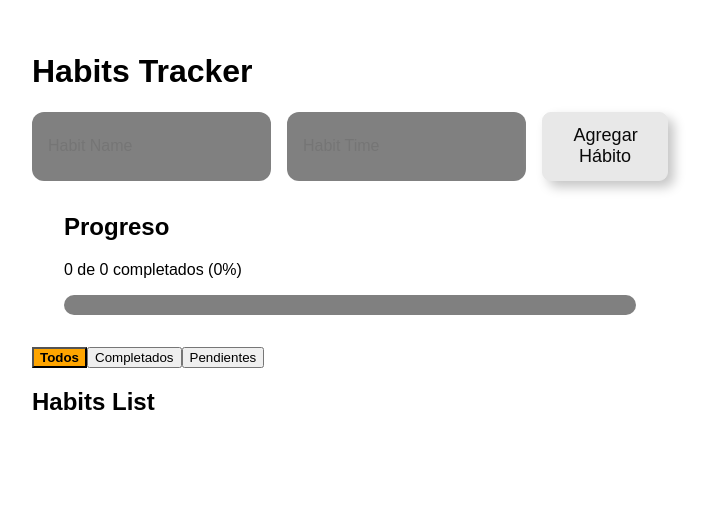
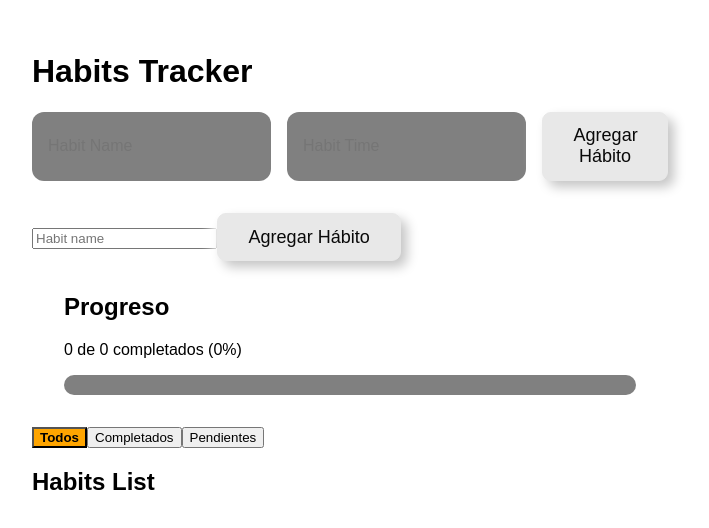
Before and after one commit to o0VanFanel0o/habit-react, a React (Vite) app: page / in a window 1280 px wide. Shown: the top 528 px of the page, without its empty margins (290-999 px from the left). Built offline with nearby package versions, Linux system fonts and the light colour scheme.

Commit message:
feat: integrate HabitCheck component into App for enhanced habit tracking
- Added HabitCheck component to the App to allow users to check off habits as completed.
- Updated App component to include HabitCheck, improving user interaction and habit management.

```diff
--- a/src/App.jsx
+++ b/src/App.jsx
@@ -3,6 +3,7 @@ import HabitsList from "./components/HabitsList";
 import HabitForm from "./components/HabitForm";
 import ProgressSummary from "./components/ProgressSummary";
 import FilterButtons from "./components/FilterButtons";
+import HabitCheck from "./components/HabitCheck";
 
 function App() {
   const [habits, setHabits] = useState(() => {
@@ -48,6 +49,8 @@ function App() {
       <h1>Habits Tracker</h1>
       <HabitForm onAddHabit={addHabit}/>
 
+      <HabitCheck onAddHabit={addHabit}/>
+
       <ProgressSummary habits={habits}/>
 
       <FilterButtons filter={filter} setFilter={setFilter}/>
--- /dev/null
+++ b/src/components/HabitCheck.jsx
@@ -0,0 +1,27 @@
+import {useState} from "react"
+
+const HabitCheck = ({onAddHabit}) => {
+    const [nameCheck, setName] = useState("");
+
+    const handleSubmit = (e) => {
+        e.preventDefault();
+        if (!nameCheck) {
+            alert("Por favor, ingresa nombre")
+            return;
+        }
+        const newHabit = {
+            id: Date.now(),
+            nameCheck
+            }
+        onAddHabit(newHabit)
+        setName("")
+    };
+    return(
+        <form className="habit-check" onSubmit = {handleSubmit}>
+            <input type="text" placeholder="Habit name" value={nameCheck} onChange={(e) => setName(e.target.value)}/>
+            <button className="button2" type="submit">Agregar Hábito</button>
+        </form>
+    );
+};
+
+export default HabitCheck;
```
